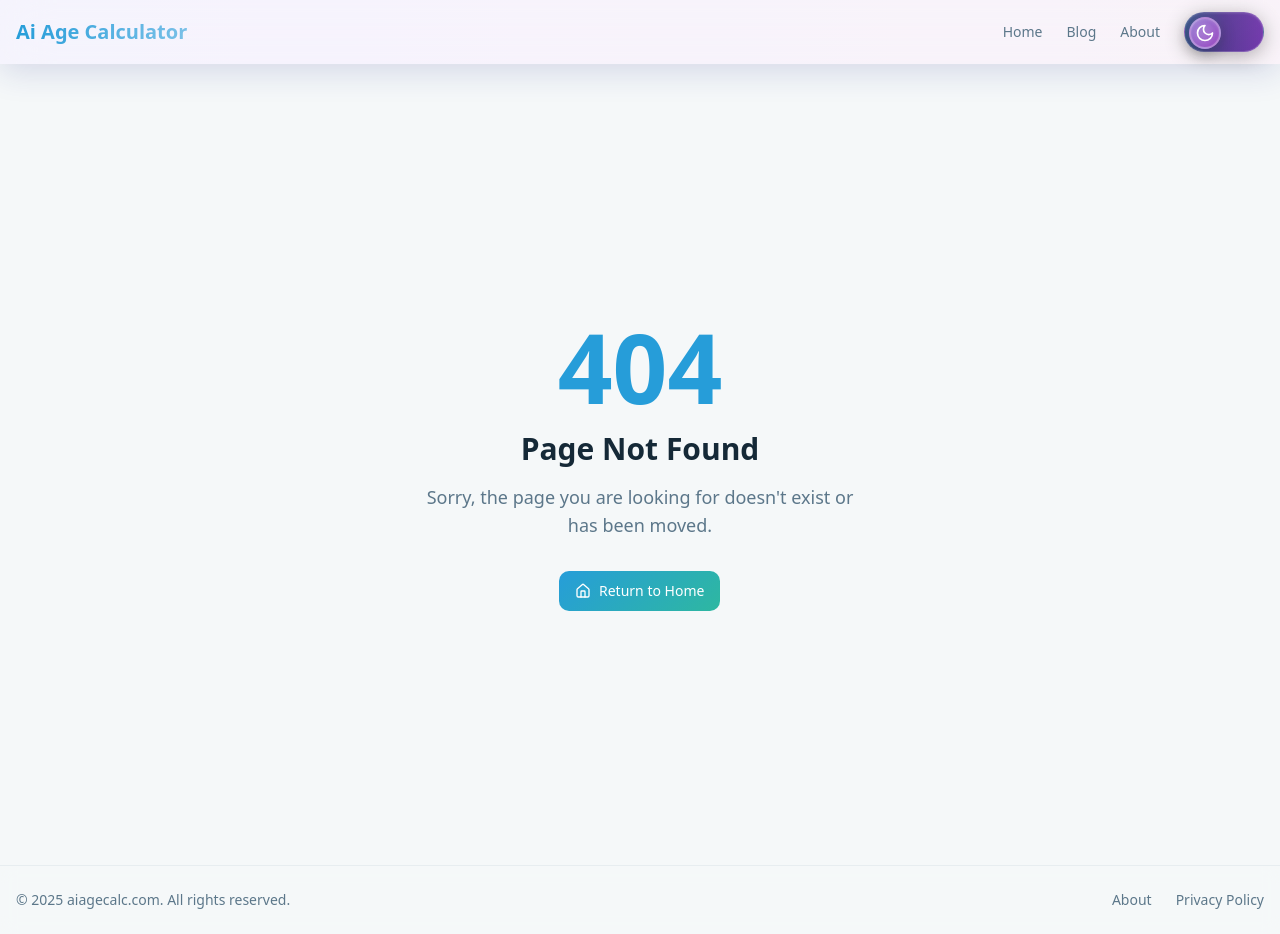
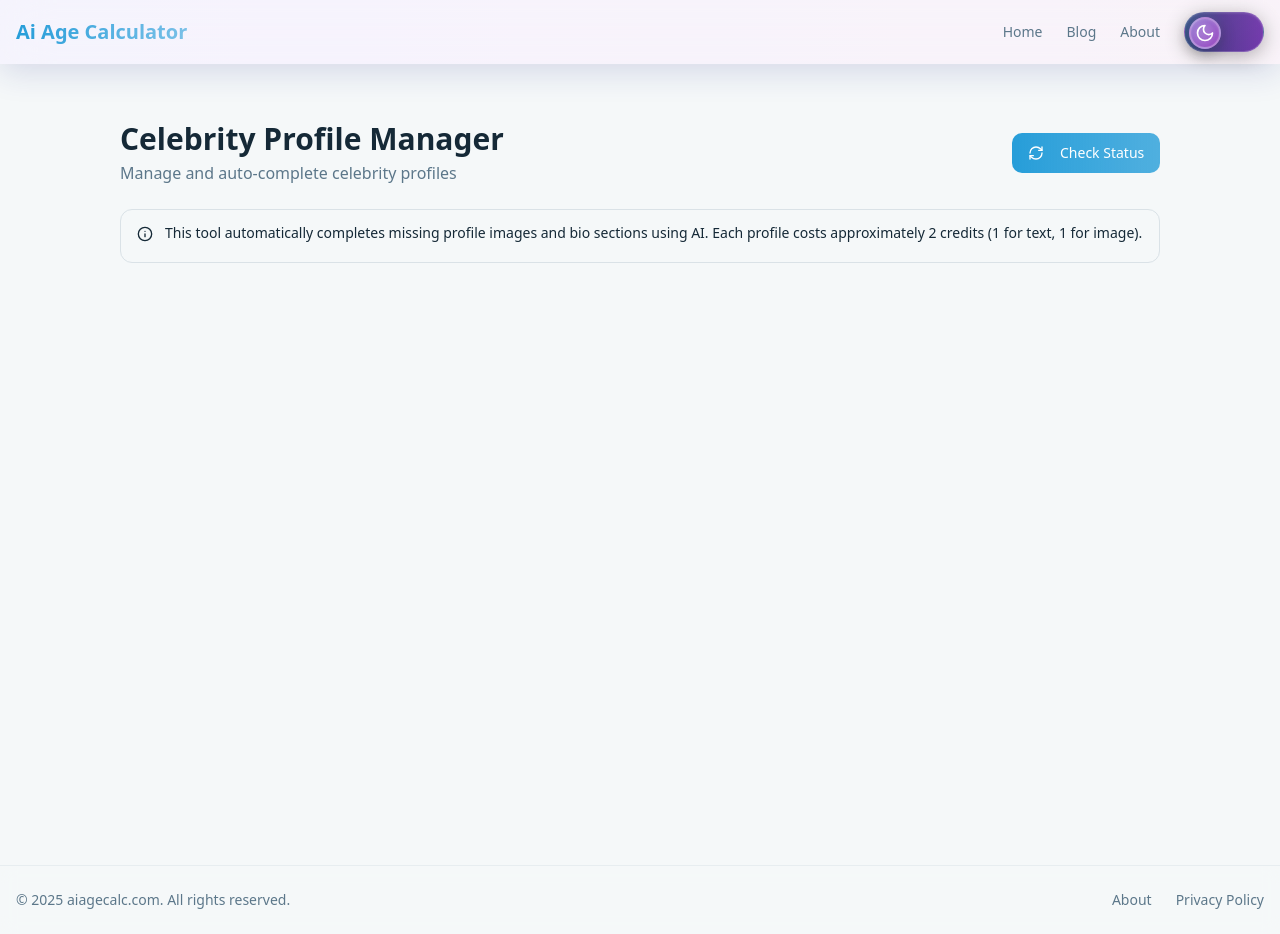
Before and after one commit to mirajulbuilds/aiagecalculator, a React (Vite) app: page /profile-manager in a window 1280 px wide. Built offline with nearby package versions, Linux system fonts and the light colour scheme.

Commit message:
Add profile manager page
Create a new admin page for managing celebrity profiles and triggering the auto-complete system. This page is accessible at `/profile-manager`.

```diff
--- a/src/App.tsx
+++ b/src/App.tsx
@@ -31,6 +31,7 @@ const BillGates = lazy(() => import("./pages/celebrity/BillGates"));
 const DwayneJohnson = lazy(() => import("./pages/celebrity/DwayneJohnson"));
 const EmmaWatson = lazy(() => import("./pages/celebrity/EmmaWatson"));
 const SeedDatabase = lazy(() => import("./pages/SeedDatabase"));
+const ProfileManager = lazy(() => import("./pages/ProfileManager"));
 
 const queryClient = new QueryClient();
 
@@ -67,6 +68,7 @@ const App = () => (
                     <Route path="/about" element={<About />} />
                     <Route path="/privacy-policy" element={<PrivacyPolicy />} />
                     <Route path="/seed-database" element={<SeedDatabase />} />
+                    <Route path="/profile-manager" element={<ProfileManager />} />
                     {/* ADD ALL CUSTOM ROUTES ABOVE THE CATCH-ALL "*" ROUTE */}
                     <Route path="*" element={<NotFound />} />
                   </Routes>
--- /dev/null
+++ b/src/pages/ProfileManager.tsx
@@ -0,0 +1,21 @@
+import { CelebrityProfileManager } from "@/components/CelebrityProfileManager";
+import { Helmet } from "react-helmet-async";
+
+const ProfileManager = () => {
+  return (
+    <>
+      <Helmet>
+        <title>Profile Manager - Admin Dashboard</title>
+        <meta name="robots" content="noindex, nofollow" />
+      </Helmet>
+
+      <div className="min-h-screen bg-background">
+        <div className="container mx-auto max-w-6xl py-8">
+          <CelebrityProfileManager />
+        </div>
+      </div>
+    </>
+  );
+};
+
+export default ProfileManager;
```
